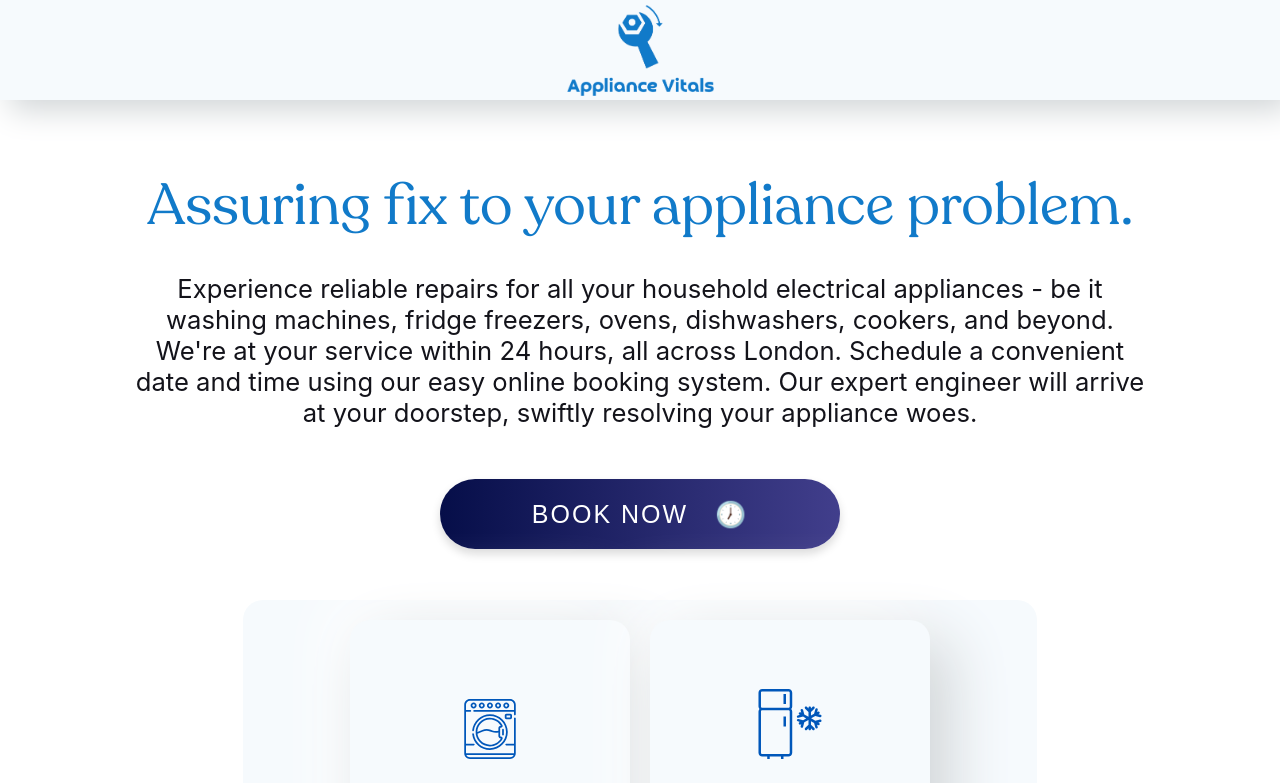
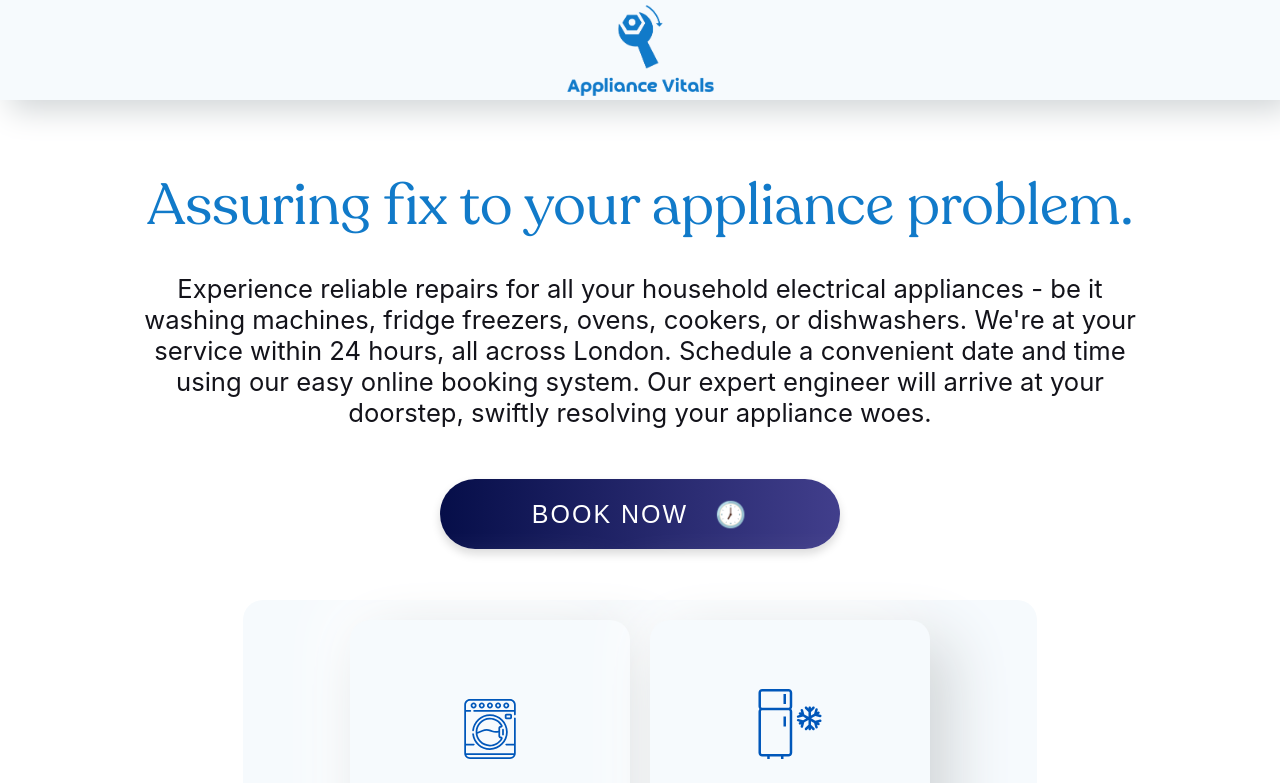
Before and after one commit to sohaibmh/appliance-vitals, a Next.js app: page / in a window 1280 px wide. Shown: the top 783 px of the page. Built offline with nearby package versions, Linux system fonts and the light colour scheme.

Commit message:
change home page message

```diff
--- a/components/RootComponent.js
+++ b/components/RootComponent.js
@@ -105,11 +105,11 @@ export default function RootComponent({
 
         <h2 className={styles.title2}>
           Experience reliable repairs for all your household electrical
-          appliances - be it washing machines, fridge freezers, ovens,
-          dishwashers, cookers, and beyond. We&#39;re at your service within 24
-          hours, all across London. Schedule a convenient date and time using
-          our easy online booking system. Our expert engineer will arrive at
-          your doorstep, swiftly resolving your appliance woes.
+          appliances - be it washing machines, fridge freezers, ovens, cookers,
+          or dishwashers. We&#39;re at your service within 24 hours, all across
+          London. Schedule a convenient date and time using our easy online
+          booking system. Our expert engineer will arrive at your doorstep,
+          swiftly resolving your appliance woes.
         </h2>
 
         <form action="https://appliancevitals.simplybook.it/v2/#book">
```
